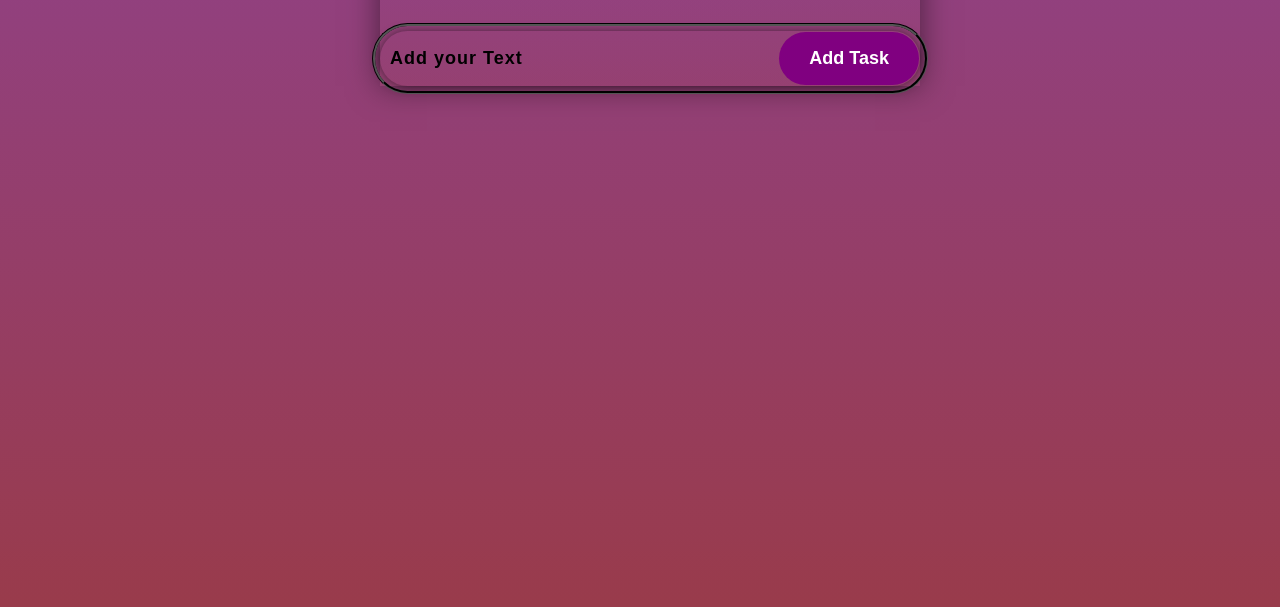
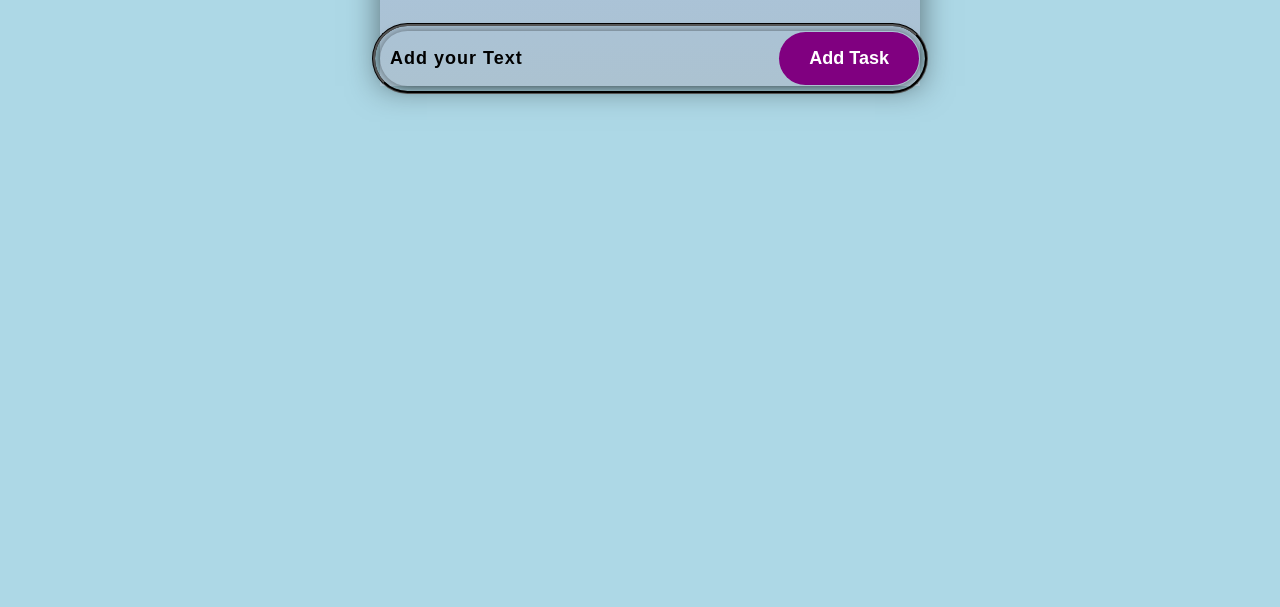
Before and after one commit to siyab8160-max/project, a plain HTML site: page index.html in a window 1280 px wide. Shown: the part 213-820 px from the top of the page. Drawn offline with Linux system fonts and the light colour scheme.

Commit message:
changedbackground

```diff
--- a/style.css
+++ b/style.css
@@ -6,7 +6,8 @@
 body {
     height: 100vh;
     width: 100vw;
-    background: linear-gradient(to top, rgb(153, 59, 75), rgb(143, 66, 143));
+    /* background: linear-gradient(to top, rgb(153, 59, 75), rgb(143, 66, 143)); */
+    background-color: lightblue;
     padding: 10px;
 }
 
```
